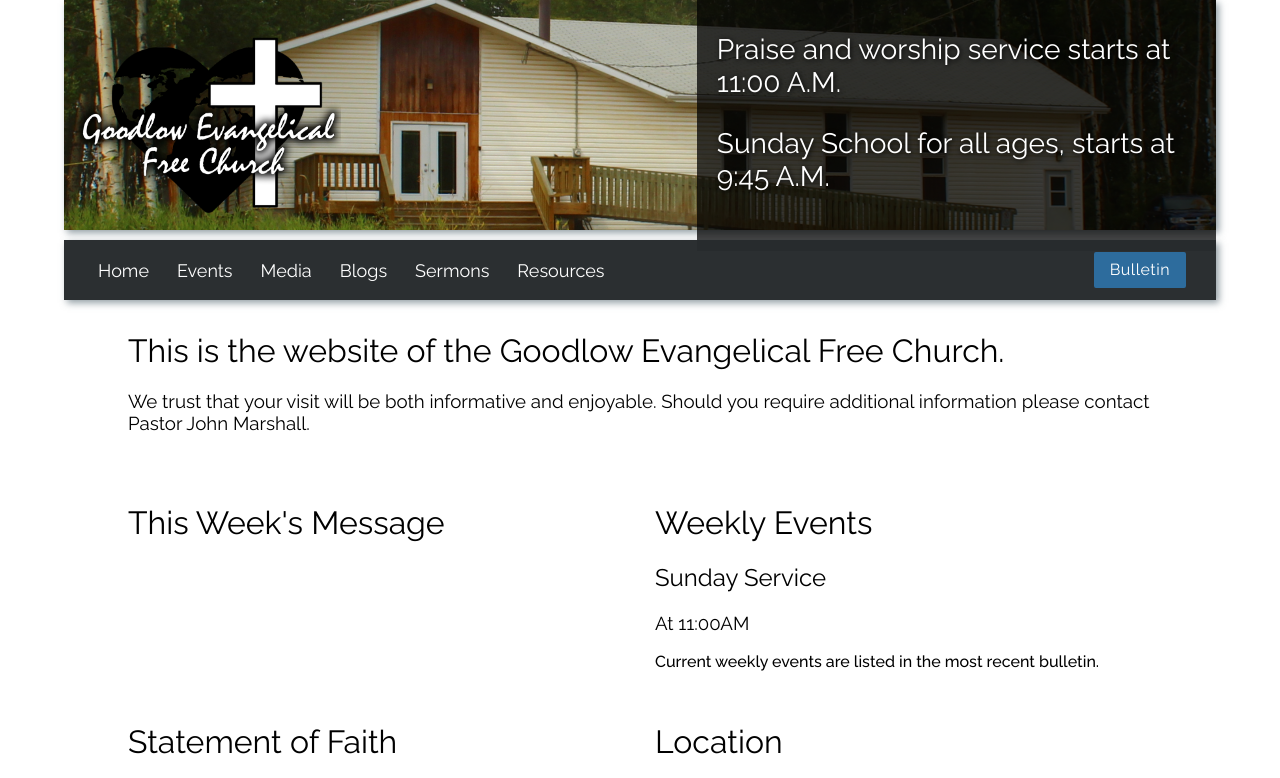
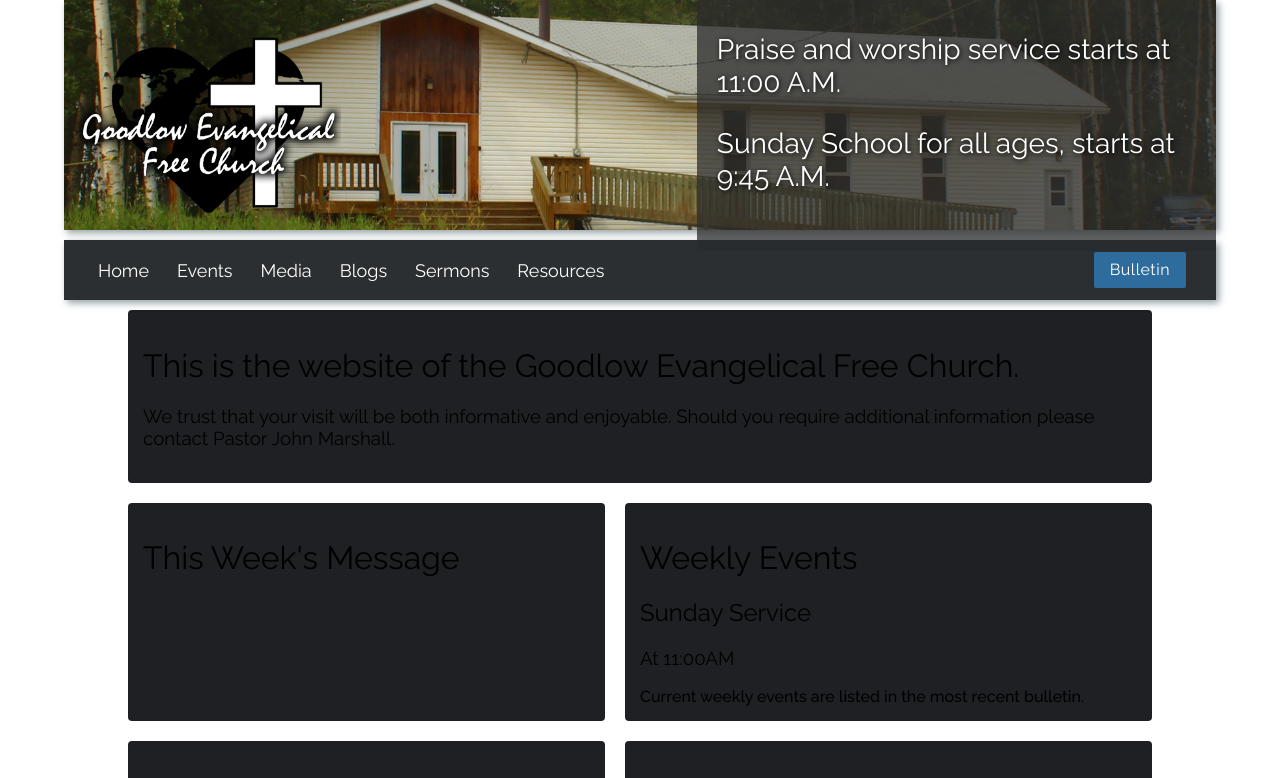
Before and after one commit to OwenRempel/GoodlowEFC, a PHP site: page / in a window 1280 px wide. Shown: the top 778 px of the page. Run offline with PHP 8.4, Linux system fonts and the light colour scheme; a map, chart or similar area stays blank.

Commit message:
Adding some tweaks to the look of the site

```diff
--- a/Views/home.html
+++ b/Views/home.html
@@ -1,13 +1,13 @@
 <div class="home-wraper">
-    <div class="block-welcome">
+    <div class="block-item block-welcome">
         <h1>This is the website of the Goodlow Evangelical Free Church.</h1>
         <h3>We trust that your visit will be both informative and enjoyable. Should you require additional information
             please contact Pastor John Marshall.</h3>
     </div>
-    <div class="block-sermon" id="SermonBuilderHome">
+    <div class="block-item block-sermon" id="SermonBuilderHome">
         <h1>This Week's Message</h1>
     </div>
-    <div class="block-pastor" display="none">
+    <div class="block-item block-pastor" display="none">
         <h1>Our Pastor</h1>
         <Image src="/MediaFiles/photos/John.jpg" alt="pastor john" class="pastorImage"/>
         <p> Pastor John has served as pastor in several locations across Canada. Prior to coming
@@ -19,17 +19,17 @@
             body are Christ-centered, spirit-led, passionate and innovative. Their ministry includes preaching
             and teaching God&apos;s word; counseling, Gospel music, puppetry and ventriloquism.</p>
     </div>
-    <div class="block-video">
+    <div class="block-item block-video">
         <h1>Recent Video Message</h1>
         <div class="youtubeHome">
         <iframe class="youtube" id="YoutubeBuilderHome" title="Recent Message" src="https://www.youtube.com/embed/Aji9k4KhrWo" frameBorder="0" allow="accelerometer; autoplay; encrypted-media; gyroscope; picture-in-picture" allowFullScreen></iframe>
         </div>
     </div>
-    <div class="block-map">
+    <div class="block-item block-map">
         <h1>Location</h1>
             <iframe class="maps" title="Map of Goodlow Church area" src="https://www.google.com/maps/embed?pb=!1m18!1m12!1m3!1d42083.0607599594!2d-120.15529880766667!3d56.33468921604775!2m3!1f0!2f0!3f0!3m2!1i1024!2i768!4f13.1!3m3!1m2!1s0x0%3A0x1b9f0ddc1e8f232d!2sEvangelical%20Church%20Of%20Goodlow!5e0!3m2!1sen!2sca!4v1648672821593!5m2!1sen!2sca"  style="border:0;" allowfullscreen="" loading="lazy" referrerpolicy="no-referrer-when-downgrade"></iframe>
     </div>
-    <div class="block-stat">
+    <div class="block-item block-stat">
         <h1>Statement of Faith</h1>
         <p>God&apos;s gospel originates in and expresses the wondrous perfections of the eternal, triune God. </p>
         <p>
@@ -47,7 +47,7 @@
     </div>
 
     <!--TODO:Add system for the adult class-->
-    <div class="block-event ">
+    <div class="block-item block-event ">
     <h1>Weekly Events</h1>
     <div id="week-event">
         <h2>
--- a/css/main.css
+++ b/css/main.css
@@ -13,13 +13,15 @@
 
 
 :root {
-  --background: #07090c;
-  --audio-background: #212527;
+  --background: #17181a;
+  --audio-background: #232629;
   --shadow: 0px 0px 0px 1px #bfbfbf0a;
   --text-color: #f7f7f7;
-  --card_background: #2e2e2efa;
-  --menu:#2d2d33fa;
-  --player:#2d2d33fa
+  --card_background: #2f3136fa;
+  --menu:#2c2c32;
+  --player:#2d2d33fa;
+  --block-back: #1f2024;
+
 
 }
 
@@ -32,6 +34,7 @@
     --card_background:#ffffff;
     --menu:#272b2dfa;
     --player:#ffffff;
+    --block-back: #1f2024;
   }
 }
 
@@ -159,7 +162,7 @@ p{
   font-size: 24px;
   font-weight: 500;
   text-shadow: 1px 1px 5px black;
-  background: #000000bd;
+  background: #2c2c2cbd;
   padding: 20px;
   padding-bottom: 30px;
   padding-top: 5px;
@@ -308,7 +311,7 @@ p{
 }
 
 .AudioTitle h2{
-  padding:15px 0px;
+  padding-bottom:10px;
   margin: 0px;
 
 }
@@ -377,13 +380,28 @@ audio::-webkit-media-controls-enclosure{
 .home-wraper {
   display: grid;
   grid-template-columns: 1fr 1fr;
-  gap: 30px;
+  gap: 20px;
   grid-template-areas:
     "welcome welcome"
       "sermon event"
       "stat map";
 }
 
+.block-item {
+  background-color: var(--block-back);
+  border-radius: 4px;
+  padding: 15px;
+}
+
+.TitleDateWrap{
+  display: flex;
+  flex-direction: column;
+}
+.AudioHeader{
+  display: flex;
+  flex-direction: column;
+  flex-wrap: wrap;
+}
 
 
 
--- a/index.php
+++ b/index.php
@@ -1,7 +1,7 @@
 <?php
 
 
-$cache_days = 3;
+$cache_days = 5;
 
 // Cache for n days
 header("Cache-Control: max-age=" . (86400 * $cache_days) . ", must-revalidate"); // Cache for n days, force revalidation after expiration
--- a/js/main.js
+++ b/js/main.js
@@ -1,6 +1,8 @@
 
 //This is the main js for getting all of the data for the pages
 //Here is where we will get the most recent Bulletin
+
+//TODO: this page containes allot of old code from a previous revision. In need of some house cleaning
 
 function GetBulletin(){
     var send = document.getElementById('BulletinBuilder');
@@ -72,7 +74,10 @@ function sermonBuilder(data, share = false){
         var wrap = document.createElement('div');
         var titlewrap = document.createElement('div');
         var datewrap = document.createElement('span');
+        var titleDateWrap = document.createElement('span');
         var filewrap = document.createElement('span');
+        var audioHeader = document.createElement('span');
+
         var audiowrap = document.createElement('span');
         if(share){
             var share = document.createElement('a');
@@ -101,14 +106,18 @@ function sermonBuilder(data, share = false){
             audiowrap.appendChild(file)
         }
 
+        titleDateWrap.classList.add("TitleDateWrap")
+        audioHeader.classList.add('AudioHeader');
         titlewrap.classList.add('AudioTitle');
         datewrap.classList.add('AudioDate');
         filewrap.classList.add('AudioDoc');
         audiowrap.classList.add('AudioFile');
         wrap.classList.add('AudioItem');
-        wrap.appendChild(titlewrap);
-        wrap.appendChild(datewrap);
-        wrap.appendChild(filewrap);
+        titleDateWrap.appendChild(titlewrap);
+        titleDateWrap.appendChild(datewrap);
+        audioHeader.appendChild(titleDateWrap);
+        audioHeader.appendChild(filewrap)
+        wrap.appendChild(audioHeader);
         wrap.appendChild(audiowrap);
 
 
```
